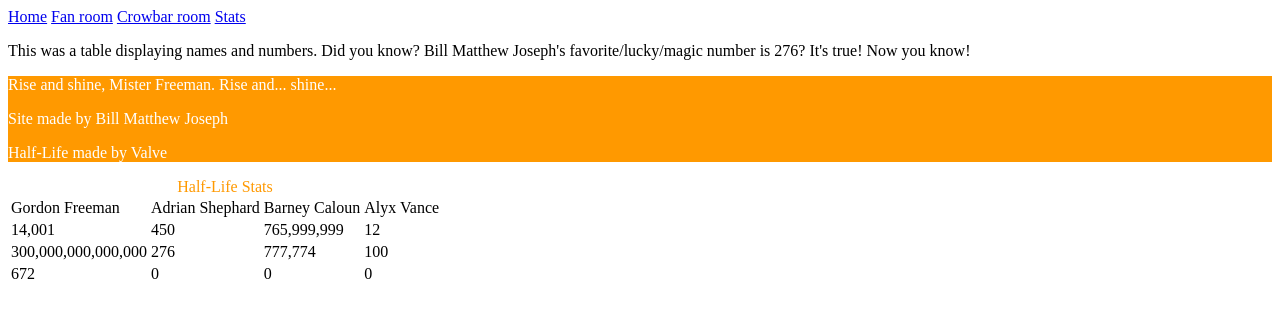
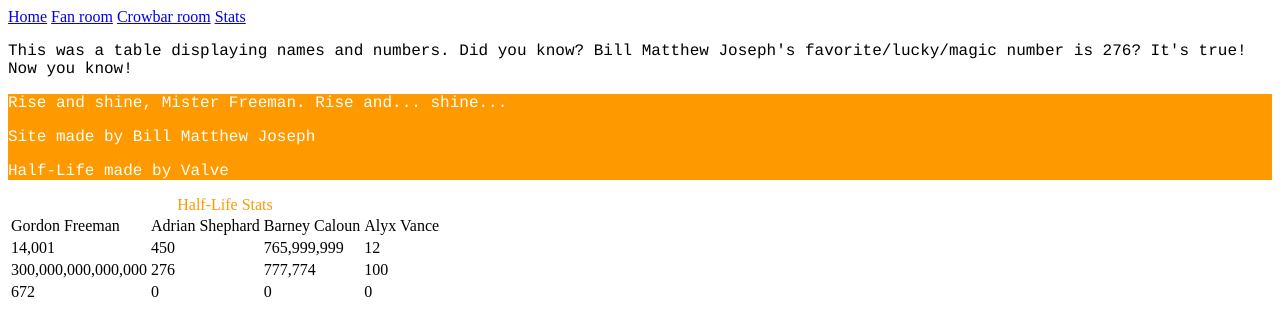
Before and after one commit to fnaf1987boi/Half-Life-Fan-Site, a plain HTML site: page table.html in a window 1280 px wide. Drawn offline with Linux system fonts and the light colour scheme.

Commit message:
Update table.html

```diff
--- a/table.html
+++ b/table.html
@@ -2,6 +2,8 @@
 <html lang="en">
   <head>
     <title>Stats</title>
+    <link rel="icon" href="favicon.ico" type="image/x-icon">
+    <link rel="stylesheet" href="style.css">
   </head>
   <body>
     <nav>
```
